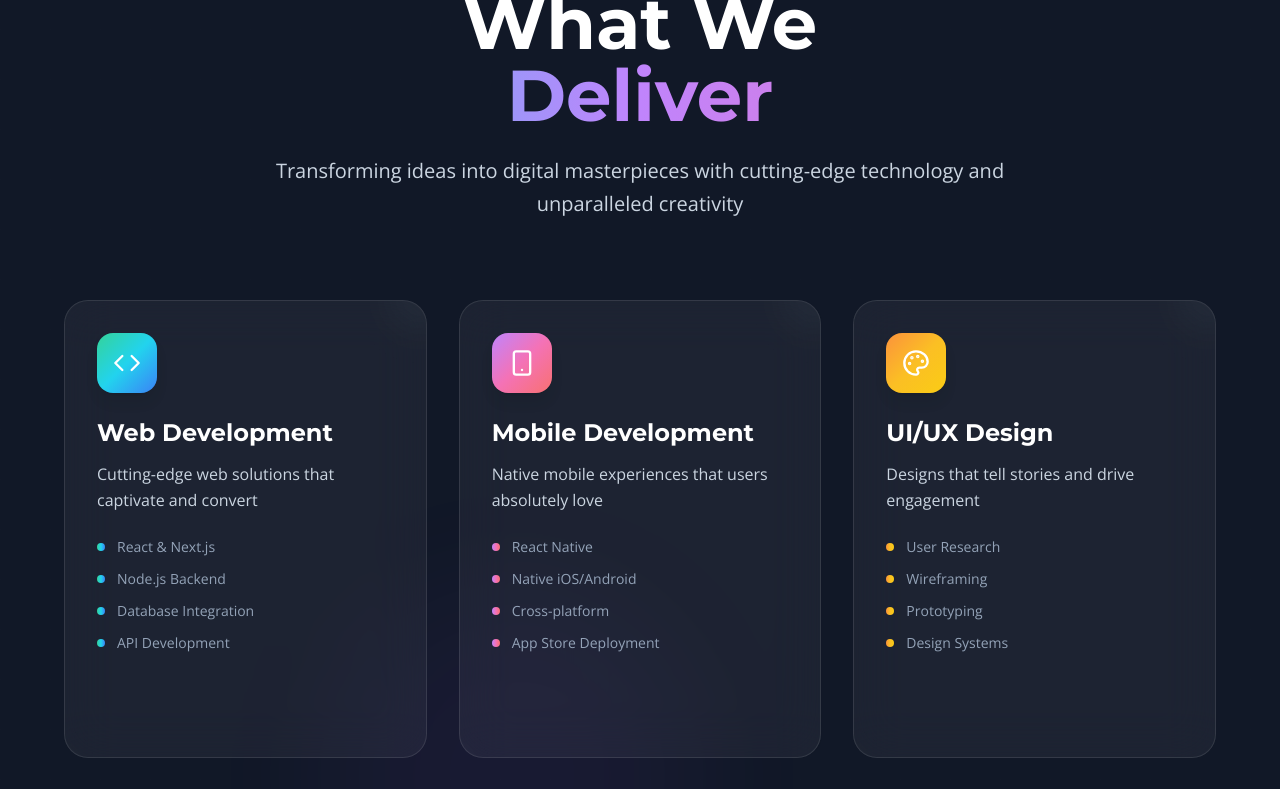
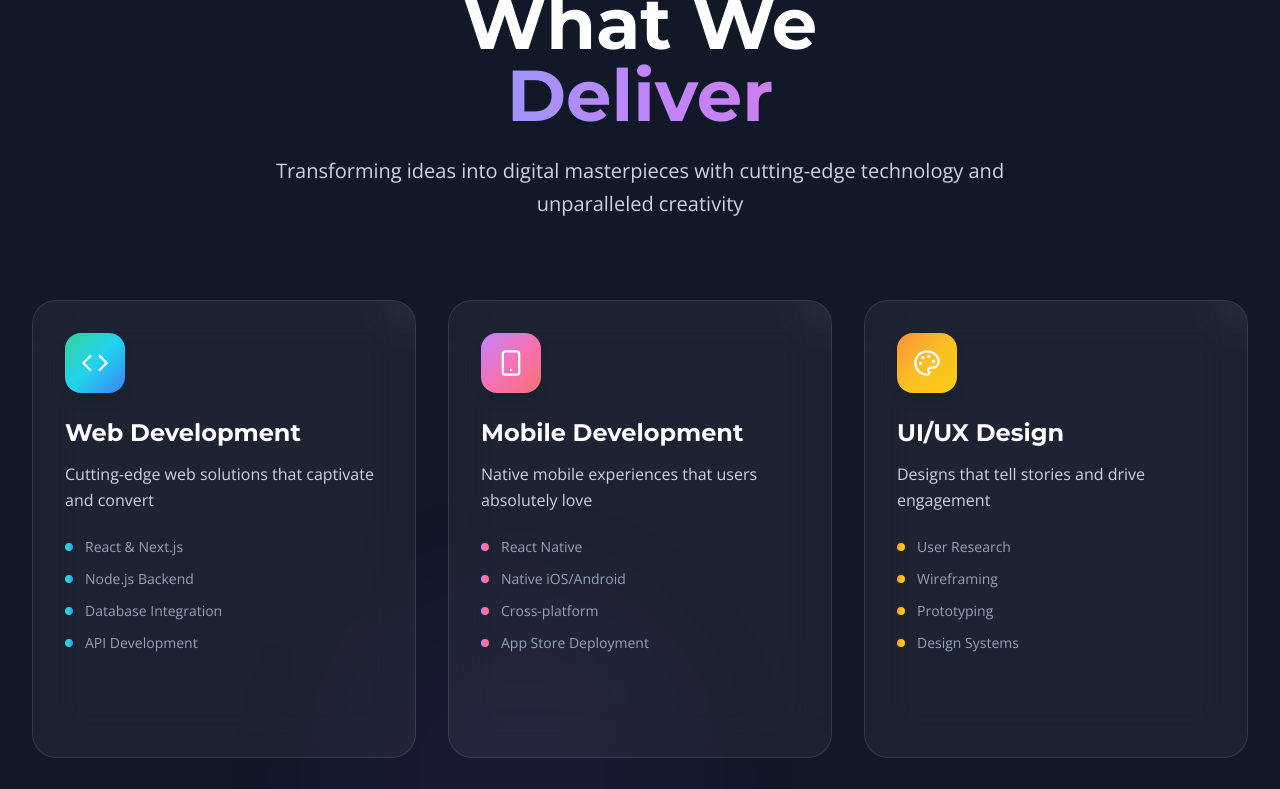
Before and after one commit to mayankvagadia/Bidtales, a React (Vite) app: page / in a window 1280 px wide. Shown: the part 1583-2372 px from the top of the page. Built offline with nearby package versions, Linux system fonts and the light colour scheme.

Commit message:
UI changes

```diff
--- a/src/pages/ExplorePage .jsx
+++ b/src/pages/ExplorePage .jsx
@@ -5,9 +5,6 @@ import {
   Smartphone,
   Palette,
   Globe,
-  Share2,
-  TrendingUp,
-  ChevronRight,
   Star,
   Users,
   Clock,
@@ -104,8 +101,10 @@ const ExplorePage = () => {
         "Create stunning mobile applications that deliver exceptional performance across all devices and platforms.",
       features: [
         "React Native",
+        "Flutter",
         "Native iOS/Android",
         "Cross-platform",
+        "Play Store Deployment",
         "App Store Deployment",
       ],
       details: {
@@ -763,7 +762,7 @@ const ExplorePage = () => {
           isLoaded ? "translate-y-0 opacity-100" : "translate-y-10 opacity-0"
         }`}
       >
-        <div className="container mx-auto px-6 py-8">
+        <div className="container mx-auto px-6 py-14">
           {/* Hero Section */}
           <div
             className={`relative overflow-hidden rounded-2xl bg-gradient-to-r ${currentService.color} p-8 mb-8`}
--- a/src/pages/ServicesSection .jsx
+++ b/src/pages/ServicesSection .jsx
@@ -291,7 +291,7 @@ const ServicesSection = () => {
         </div>
 
         {/* Services Grid */}
-        <div className="grid grid-cols-1 lg:grid-cols-3 gap-8 mb-20 max-w-6xl mx-auto">
+        <div className="grid grid-cols-1 lg:grid-cols-3 gap-8 mb-20 max-w-7xl mx-auto">
           {services.map((service, index) => (
             <div
               key={index}
@@ -402,7 +402,12 @@ const ServicesSection = () => {
               </p>
 
               <div className="flex flex-col sm:flex-row gap-4 justify-center">
-                <button className="bg-gradient-to-r from-cyan-500 to-purple-600 text-white px-8 py-4 rounded-xl font-bold hover:from-cyan-600 hover:to-purple-700 transform hover:scale-105 transition-all duration-300 shadow-lg hover:shadow-2xl">
+                <button
+                  className="bg-gradient-to-r from-cyan-500 to-purple-600 text-white px-8 py-4 rounded-xl font-bold hover:from-cyan-600 hover:to-purple-700 transform hover:scale-105 transition-all duration-300 shadow-lg hover:shadow-2xl"
+                  onClick={() => {
+                    // navigate.
+                  }}
+                >
                   Start Your Project
                 </button>
                 <button className="border border-white/20 text-white px-8 py-4 rounded-xl font-bold hover:bg-white/10 transition-all duration-300 backdrop-blur-sm">
```
